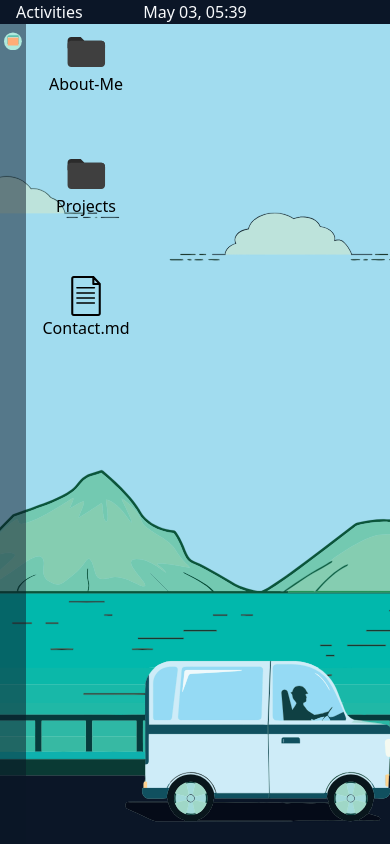
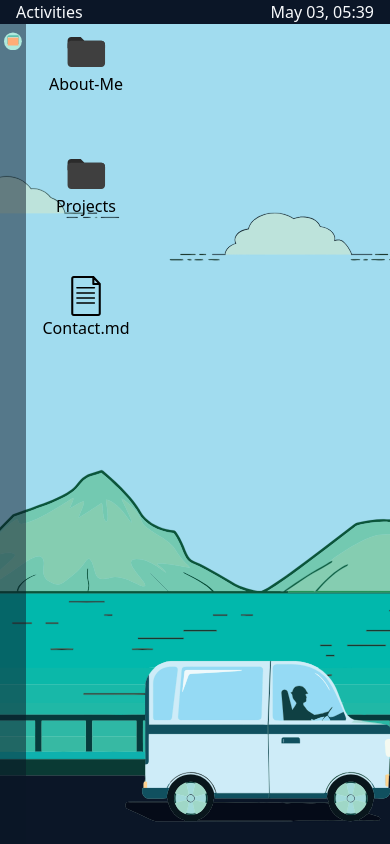
Before and after one commit to nathanjpak/pak-os, a React app: page / in a window 390 px wide. Built offline with nearby package versions, Linux system fonts and the light colour scheme.

Commit message:
move clock to right on smaller screens

```diff
--- a/src/components/Header/Clock.tsx
+++ b/src/components/Header/Clock.tsx
@@ -7,7 +7,7 @@ const Clock = () => {
   }, []);
 
   return (
-    <div className="absolute top-1/2 left-1/2 -translate-x-1/2 -translate-y-1/2">
+    <div className="absolute top-1/2 right-[16px] sm:right-auto sm:left-1/2 sm:-translate-x-1/2 -translate-y-1/2">
       {dateState.toLocaleDateString("en-US", {
         day: "2-digit",
         month: "short",
```
